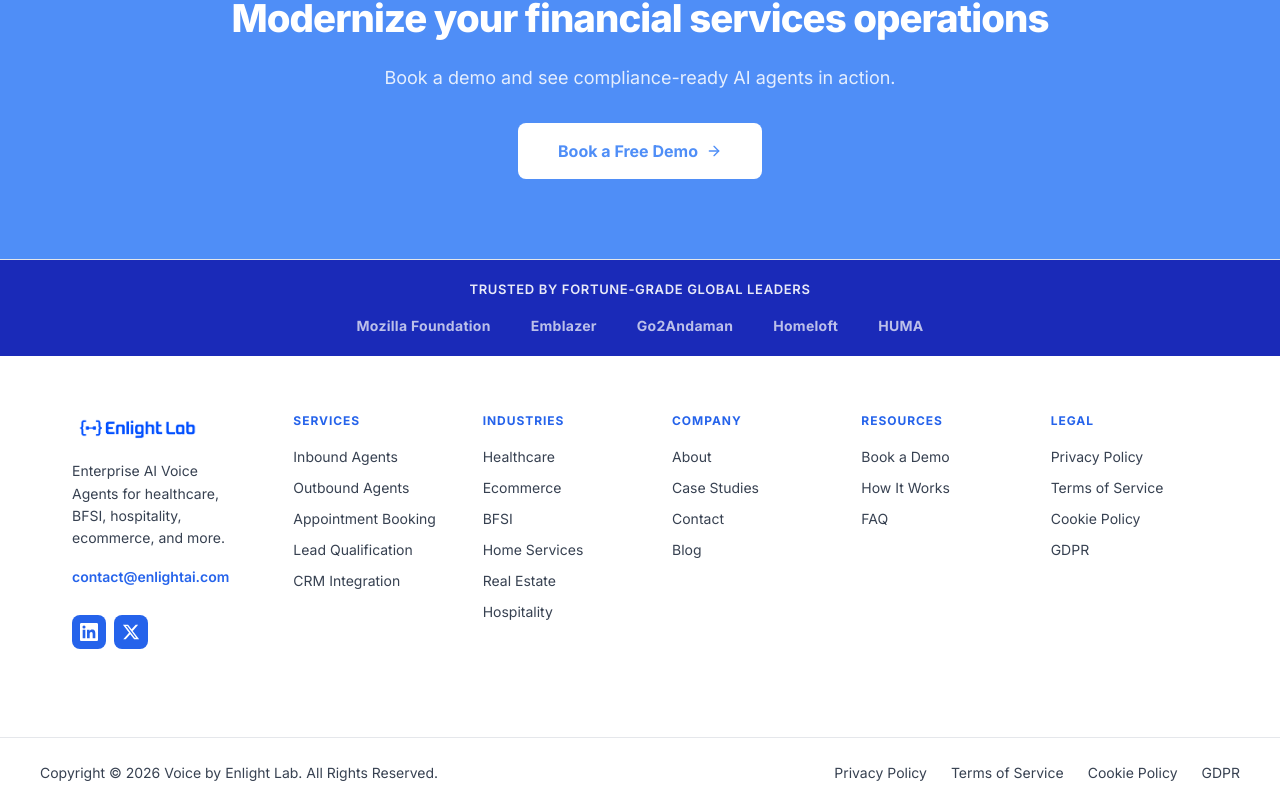
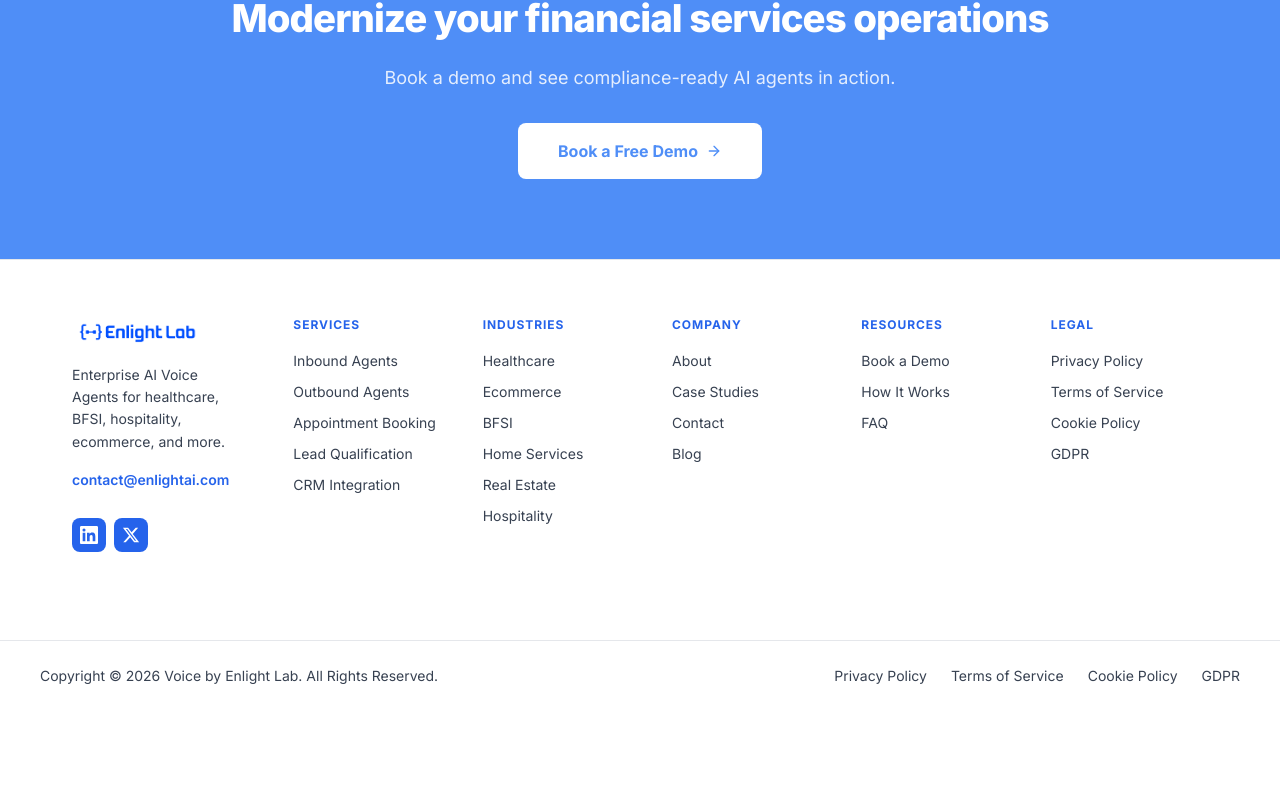
Before and after one commit to Shravankotagi/voice-agents-, a Next.js app: page /industries/bfsi in a window 1280 px wide. Shown: the part 2277-3084 px from the top of the page. After the commit the page ends 2987 px from the top, so only its background shows below. Built offline with nearby package versions, Linux system fonts and the light colour scheme.

Commit message:
update footer with proper navigation links

```diff
--- a/components/Footer/Footer.tsx
+++ b/components/Footer/Footer.tsx
@@ -213,24 +213,6 @@
 export default function Footer() {
   return (
     <footer style={styles.footer}>
-      {/* Trust Bar */}
-      <div style={styles.trustBar}>
-        <div style={styles.trustInner}>
-          <span style={styles.trustLabel}>Trusted by Fortune-Grade Global Leaders</span>
-          <div style={styles.trustLogos}>
-            {trustLogos.map((logo) => (
-              <span
-                key={logo}
-                style={styles.trustLogo}
-                onMouseEnter={(e) => ((e.target as HTMLElement).style.opacity = "1")}
-                onMouseLeave={(e) => ((e.target as HTMLElement).style.opacity = "0.7")}
-              >
-                {logo}
-              </span>
-            ))}
-          </div>
-        </div>
-      </div>
 
       {/* Main Footer */}
       <div style={{ maxWidth: "1200px", margin: "0 auto", padding: "3.5rem 2rem 2.5rem" }}>
```
